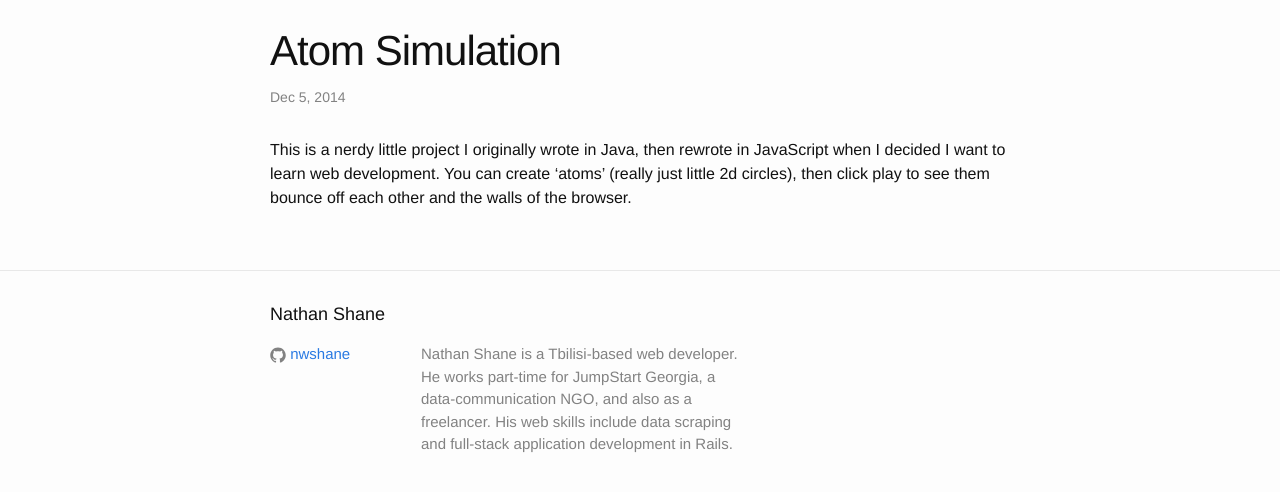
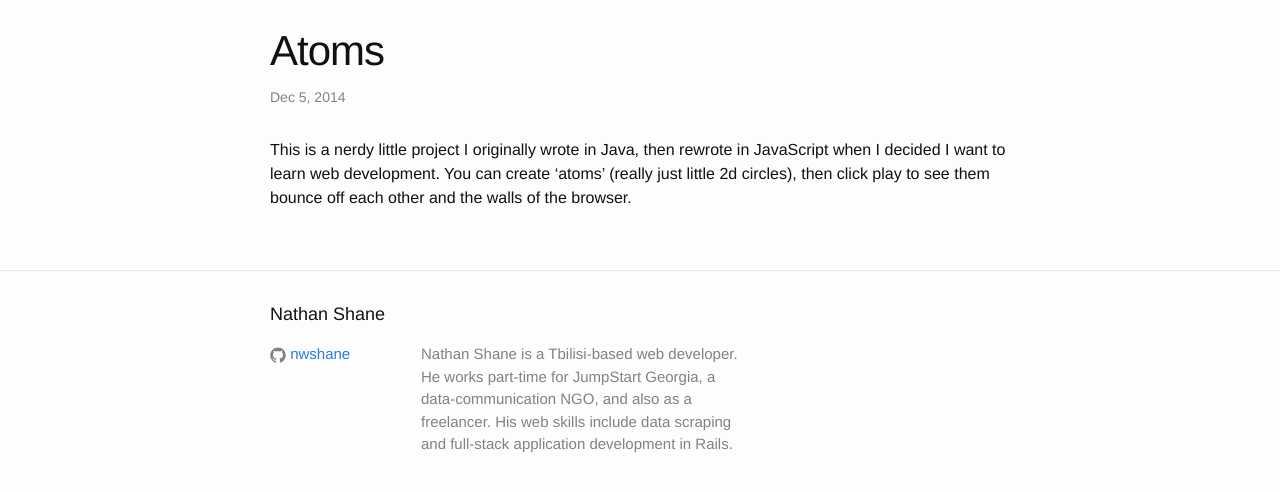
Before and after one commit to nwshane/nwshane.github.io, a Jekyll site: the page built from projects/_posts/2014-12-05-atoms.markdown, in a window 1280 px wide. Shown: the top 492 px of the page. Built offline with Jekyll 4.4.1, drawn with Linux system fonts in a browser that asks for light colours.

Commit message:
Renamed atom simulation project to atoms (it's catchier).

```diff
--- a/projects/_posts/2014-12-05-atom_simulation.markdown
+++ b/projects/_posts/2014-12-05-atoms.markdown
@@ -1,5 +1,5 @@
 ---
-title: 'Atom Simulation'
+title: 'Atoms'
 date: 2014-12-05 14:00:00
 tags: website freelance author
 ---
```
